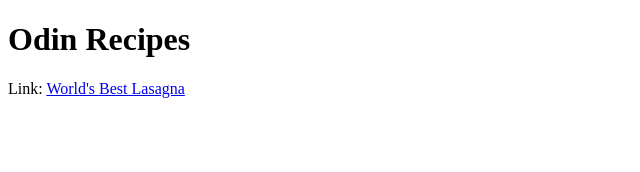
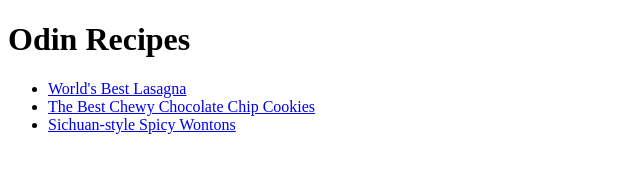
Before and after one commit to wesho1107/html-beginner, a plain HTML site: page odin-recipes/index.html in a window 1280 px wide. Shown: the whole page, without its empty margins (0-640 px from the left). Drawn offline with Linux system fonts and the light colour scheme.

Commit message:
Updated index.html with relevant hyperlinks to recent addition of recipes

```diff
--- a/odin-recipes/index.html
+++ b/odin-recipes/index.html
@@ -10,7 +10,11 @@
 
 <body>
     <h1>Odin Recipes</h1>
-    <p>Link: <a href="./recipes/lasagna.html">World's Best Lasagna</a></p>
+    <ul>
+        <li><a href="./recipes/lasagna.html">World's Best Lasagna</a></li>
+        <li><a href="./recipes/chocolatechipcookie.html">The Best Chewy Chocolate Chip Cookies</a></li>
+        <li><a href="./recipes/spicywontons.html">Sichuan-style Spicy Wontons</a></li>
+    </ul>
 </body>
 
 </html>
```
